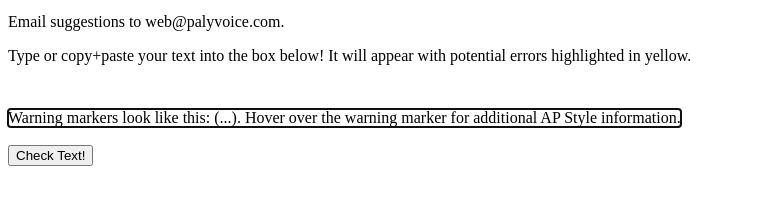
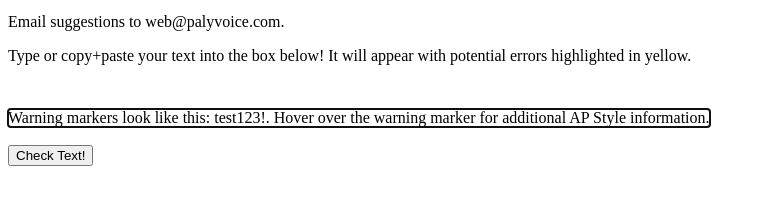
Before and after one commit to ethanctrooer/AP-Style-Reviewer, a plain HTML site: page index.html in a window 1280 px wide. Shown: the part 101-306 px from the top of the page, without its empty margins (0-767 px from the left). Drawn offline with Linux system fonts and the light colour scheme; no server answers.

Commit message:
change (...) to test123!

```diff
--- a/index.html
+++ b/index.html
@@ -38,7 +38,7 @@
 
  <br>
 
- <div id="inputBox_CE" autofocus contenteditable class="searchField" style="white-space: pre-wrap; display: inline-block">Warning markers look like this: (...). Hover over the warning marker for additional AP Style information.</div>
+ <div id="inputBox_CE" autofocus contenteditable class="searchField" style="white-space: pre-wrap; display: inline-block">Warning markers look like this: test123!. Hover over the warning marker for additional AP Style information.</div>
 
  <br> </br>
  <button onclick="getJSON()">Check Text!</button>
```
